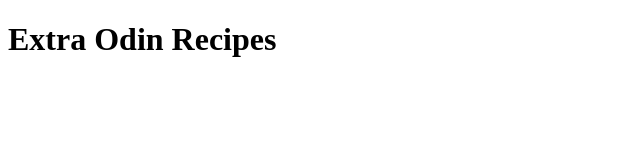
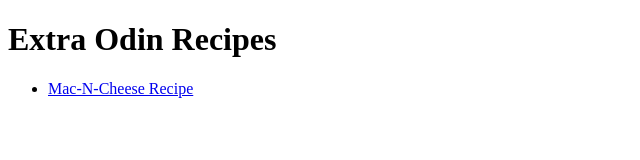
Before and after one commit to bsam24/random-project, a plain HTML site: page index.html in a window 1280 px wide. Shown: the whole page, without its empty margins (0-640 px from the left). Drawn offline with Linux system fonts and the light colour scheme.

Commit message:
Add link to mac-n-cheese.html

```diff
--- a/index.html
+++ b/index.html
@@ -9,5 +9,8 @@
 
     <body>
         <h1>Extra Odin Recipes</h1>
+        <ul>
+            <li><a href="./mac-n-cheese.html" target="_blank" rel="noopener noreferrer">Mac-N-Cheese Recipe</a></li>
+        </ul>
     </body>
 </html>
```
